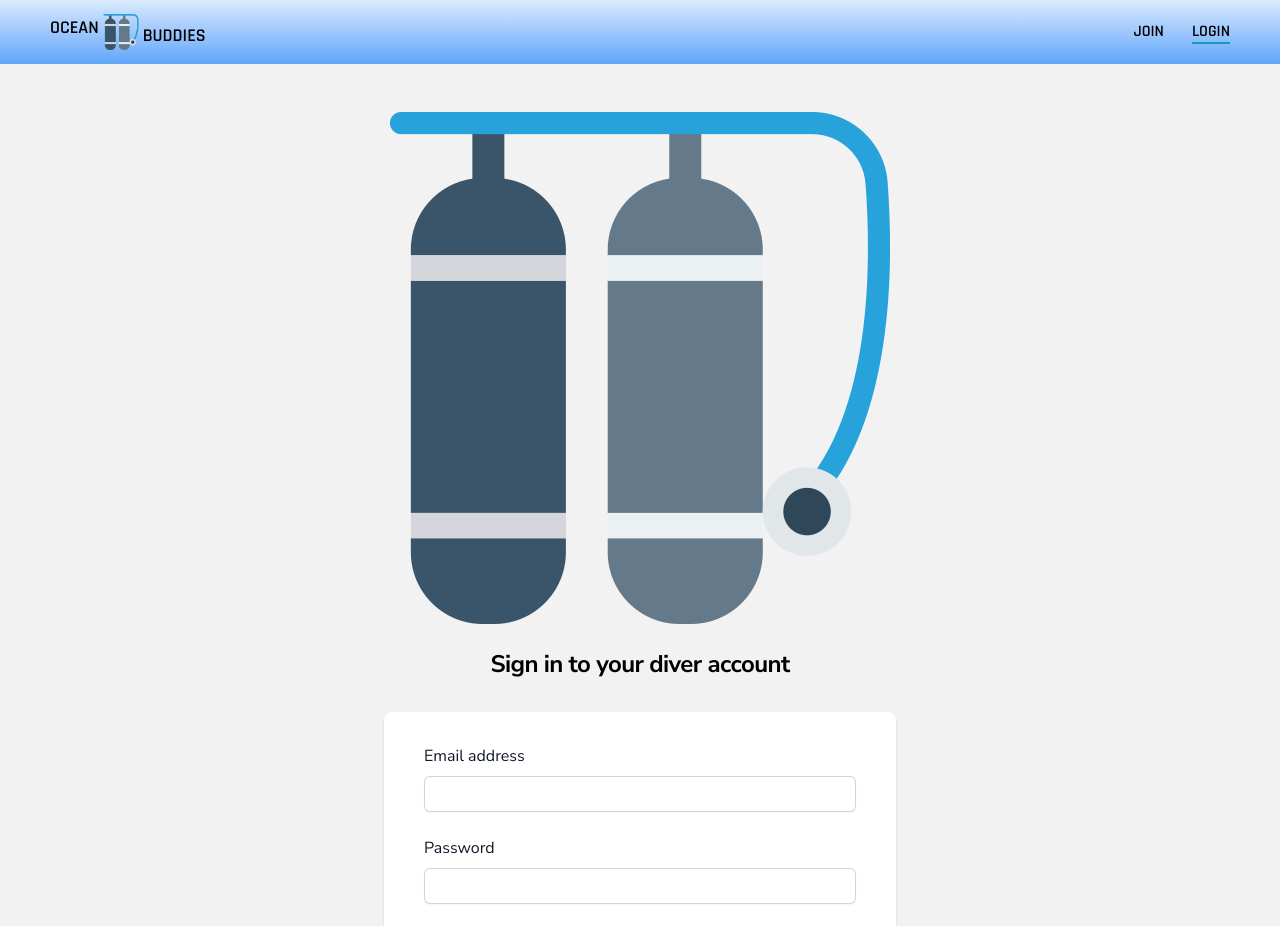
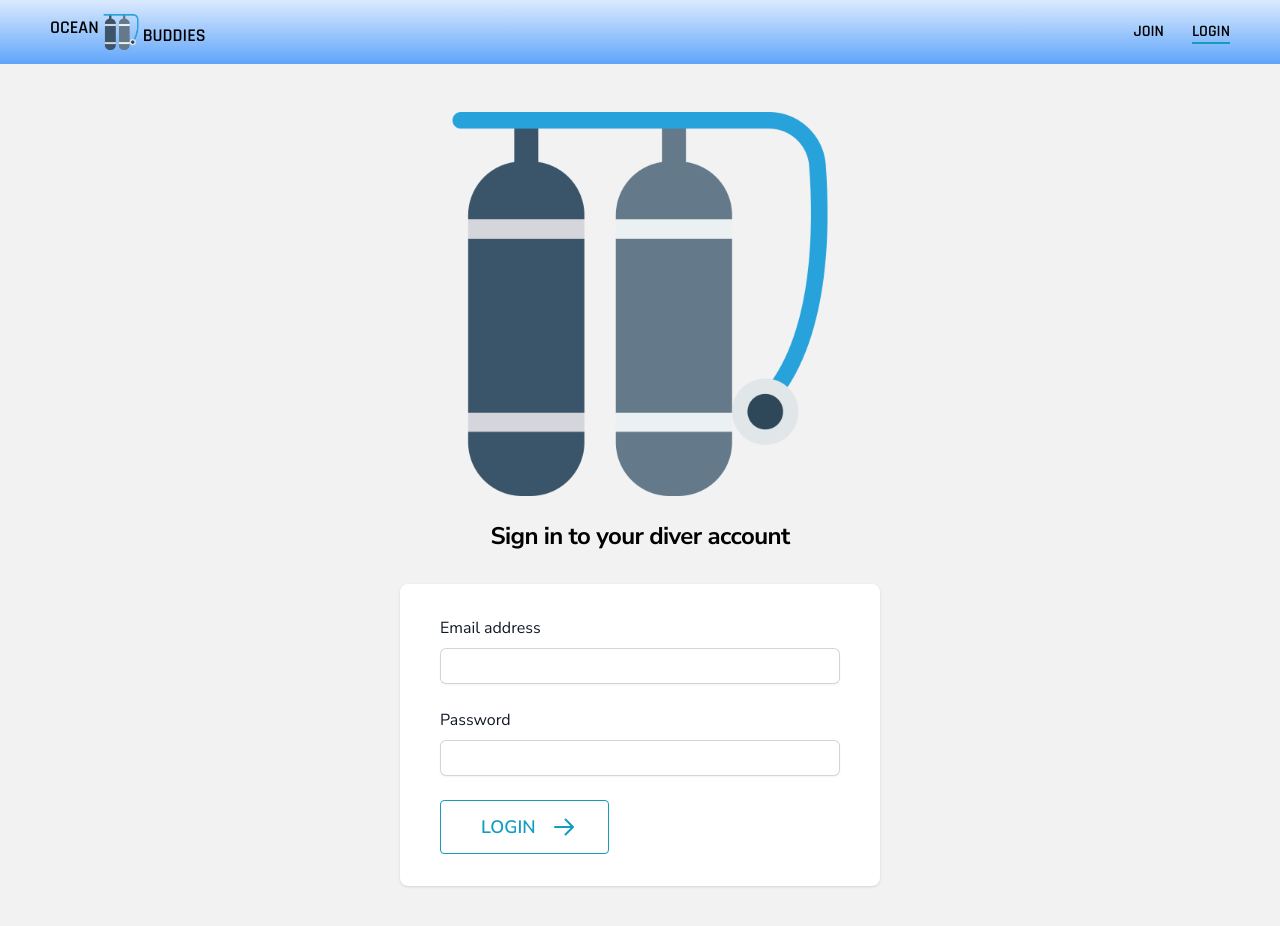
Before and after one commit to RozaliiaRusskikh/ocean-buddies, a Next.js app: page /login in a window 1280 px wide. Shown: the top 926 px of the page. Built offline with nearby package versions, Linux system fonts and the light colour scheme.

Commit message:
Implement logic to render Auth form for login and register page

```diff
--- a/app/(site)/components/AuthForm.tsx
+++ b/app/(site)/components/AuthForm.tsx
@@ -4,19 +4,12 @@ import { FieldValues, SubmitErrorHandler, useForm } from "react-hook-form";
 import Input from "./Input";
 import { Button } from "./Button";
 
-type Variant = "LOGIN" | "REGISTER";
+interface AuthFormProps {
+  variant: string;
+}
 
-const AuthForm = () => {
-  const [variant, setVariant] = useState<Variant>("LOGIN");
+const AuthForm: React.FC<AuthFormProps> = ({ variant }) => {
   const [isLoading, setIsLoading] = useState(false);
-
-  const toggleVariant = useCallback(() => {
-    if (variant === "LOGIN") {
-      setVariant("REGISTER");
-    } else {
-      setVariant("LOGIN");
-    }
-  }, [variant]);
 
   const {
     register,
@@ -42,7 +35,7 @@ const AuthForm = () => {
     }
   };
   return (
-    <div className="mt-8 sm:mx-auto sm:w-full sm:max-w-lg">
+    <div className="mt-8 sm:mx-auto px-4 w-full sm:max-w-lg">
       <div className="bg-background px-4 py-8 shadow sm:rounded-lg sm:px-10">
         <form className="space-y-6" onSubmit={handleSubmit(onSubmit)}>
           {variant === "REGISTER" && (
--- a/app/(site)/components/AuthPage.tsx
+++ b/app/(site)/components/AuthPage.tsx
@@ -1,16 +1,29 @@
+"use client";
+
 import Image from "next/image";
 import { Heading } from "./Text";
 import AuthForm from "../components/AuthForm";
+import { usePathname } from "next/navigation";
+import { LayoutX } from "./LayoutX";
 
 interface AuthPageProps {
   title: string;
-  variant: string;
 }
 
-const AuthPage: React.FC<AuthPageProps> = ({ title, variant }) => {
+const AuthPage: React.FC<AuthPageProps> = ({ title }) => {
+  const pathname = usePathname();
+
+  let variant = "";
+
+  if (pathname === "/register") {
+    variant = "REGISTER";
+  } else if (pathname === "/login") {
+    variant = "LOGIN";
+  }
+
   return (
     <div className="flex min-h-screen flex-col justify-center items-center py-12 sm:px-6 lg:px-8">
-      <div className="sm:mx-auto sm:w-full sm:max-w-lg">
+      <div className="max-w-xs sm:max-w-sm">
         <Image
           alt="logo"
           height={40}
--- a/app/(site)/login/page.tsx
+++ b/app/(site)/login/page.tsx
@@ -1,5 +1,4 @@
 import AuthPage from "../components/AuthPage";
-import { LayoutX } from "../components/LayoutX";
 
 const Login: React.FC = () => {
   return <AuthPage title="Sign in to your diver account" />;
--- a/app/(site)/register/page.tsx
+++ b/app/(site)/register/page.tsx
@@ -1,5 +1,4 @@
 import AuthPage from "../components/AuthPage";
-import { LayoutX } from "../components/LayoutX";
 
 const Register: React.FC = () => {
   return <AuthPage title="Join Diving community by creating an account" />;
```
